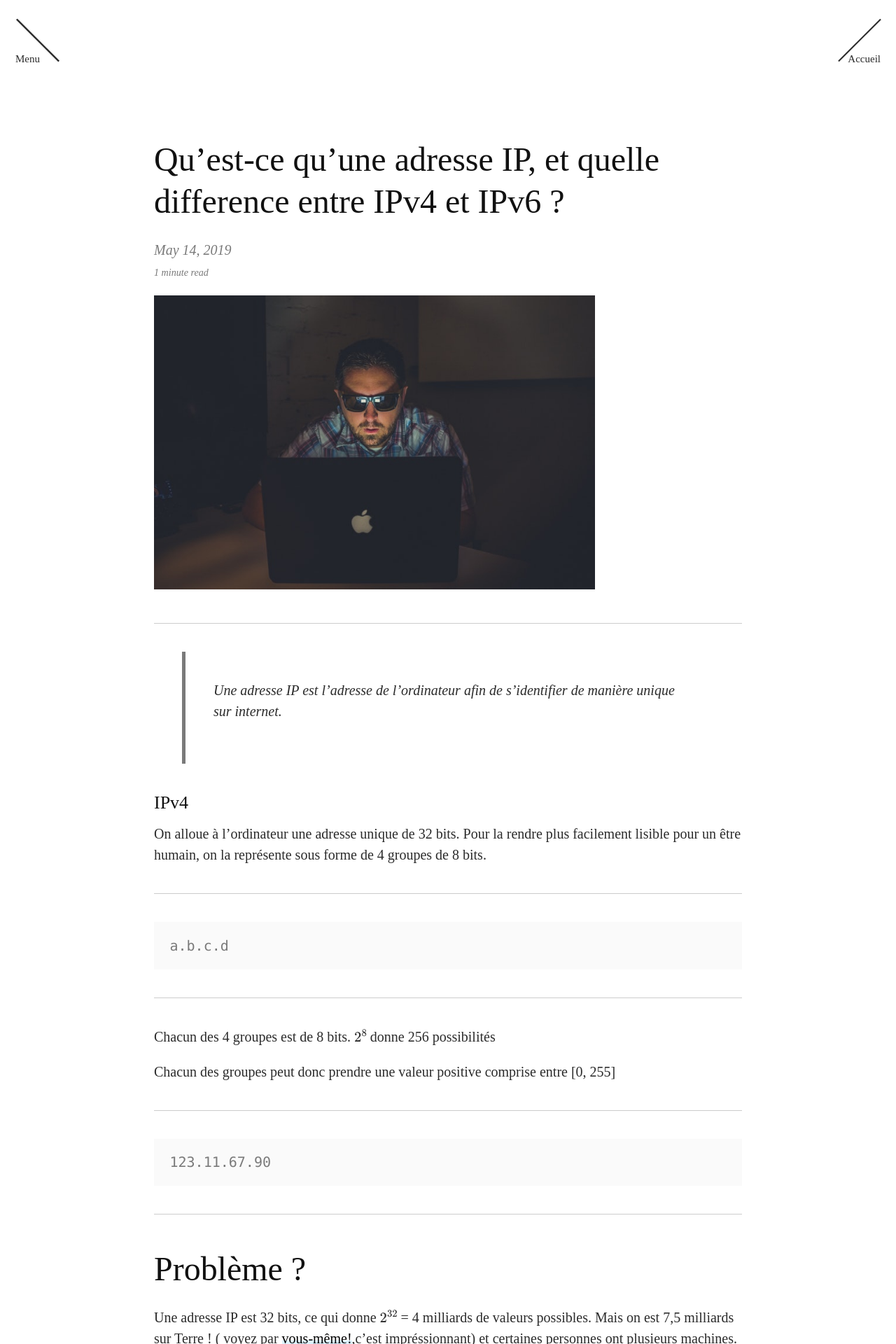
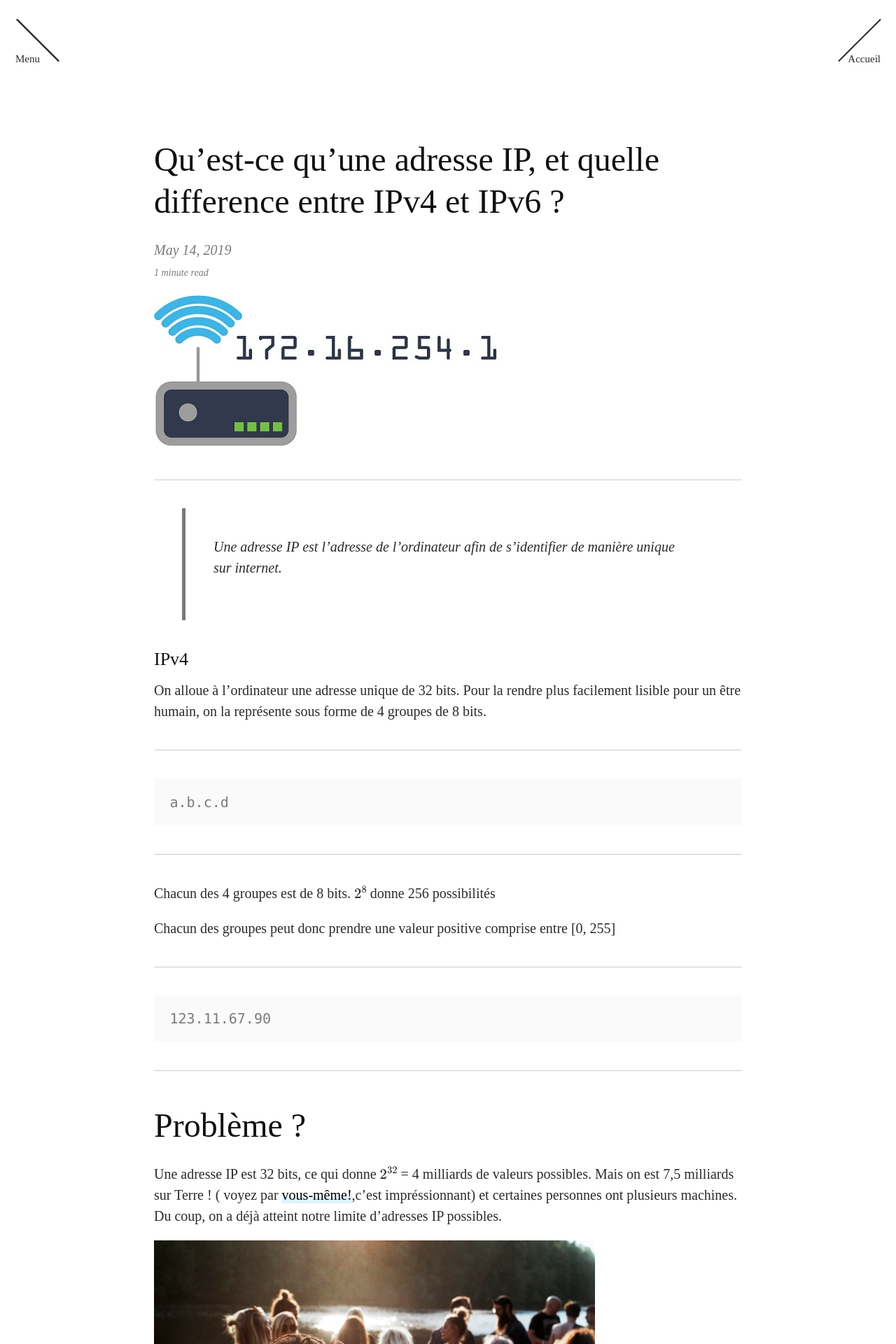
Before and after one commit to andryjohn/RJ-s-blog, a Jekyll site: the page built from _posts/2019-05-05-IP-address.md, in a window 1280 px wide. Shown: the top 1920 px of the page at 70% size. Built offline with Jekyll 4.4.1, drawn with Linux system fonts in a browser that asks for light colours; nearby versions of some CDN libraries; some web fonts are replaced; formulas are drawn with MathJax 3; comment, search, counter and statistics services are not loaded.

Commit message:
img update

```diff
--- a/_posts/2019-05-05-IP-address.md
+++ b/_posts/2019-05-05-IP-address.md
@@ -7,7 +7,7 @@ categories: Developper skills
 mathjax: true
 ---
 
-![hacker](/images/IP.jpeg)
+![hacker](/images/Ip.jpg)
 
 ---
 
```
Also changed, not shown: images/Ip.jpg (added), images/binaire.jpg.
